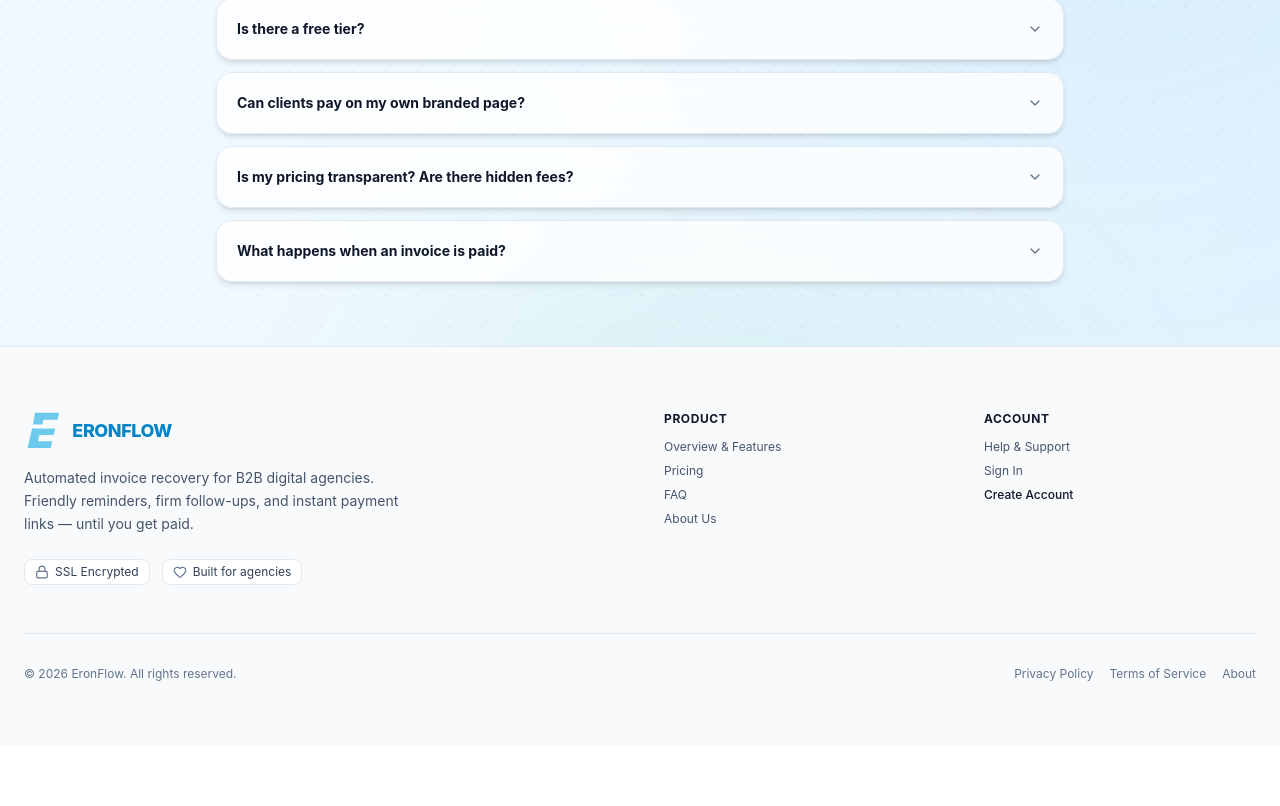
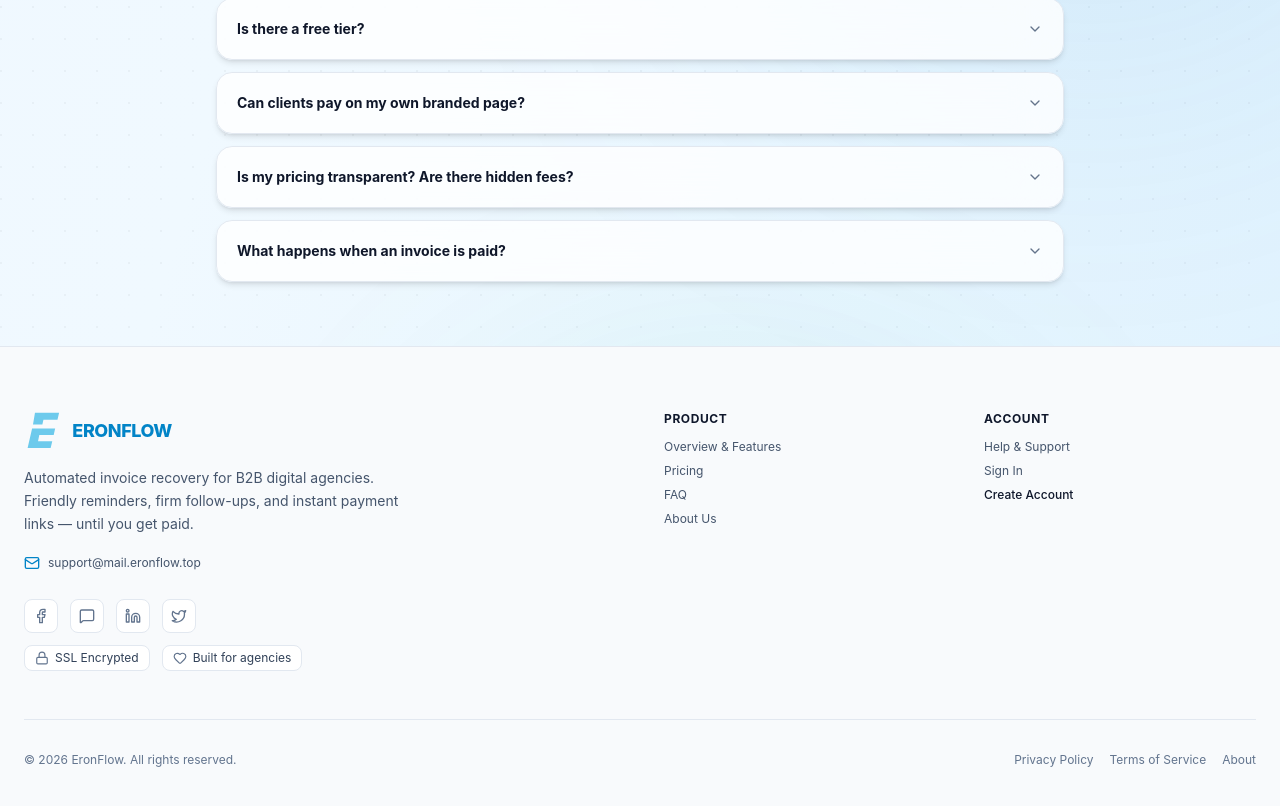
Before and after one commit to sayed-anower/rexo, a React (Vite) app: page / in a window 1280 px wide. Shown: the part 3578-4384 px from the top of the page. Before the commit the page ends 4324 px from the top, so only its background shows below. Built offline with nearby package versions, Linux system fonts and the light colour scheme; no server answers.

Commit message:
edit footer

```diff
--- a/src/components/Footer.tsx
+++ b/src/components/Footer.tsx
@@ -1,6 +1,7 @@
 import React from 'react';
-import { Lock, Heart } from 'lucide-react';
+import { Lock, Heart, Facebook, MessageSquare, Linkedin, Twitter, Mail } from 'lucide-react';
 import { navigate } from '../App';
+import { SUPPORT_EMAIL } from '../data/plans.ts';
 
 interface FooterProps {
   onNavigateHome?: () => void;
@@ -29,7 +30,61 @@ export function Footer({ onNavigateHome, onOpenAuth }: FooterProps) {
               firm follow-ups, and instant payment links — until you get paid.
             </p>
 
-        <div className="flex flex-wrap items-center gap-3 pt-2 text-xs">
+            {/* Support Email */}
+            <div className="pt-1 text-xs">
+              <a
+                href={`mailto:${SUPPORT_EMAIL}`}
+                className="inline-flex items-center gap-2 text-slate-600 hover:text-slate-900 dark:text-slate-400 dark:hover:text-white transition-colors"
+              >
+                <Mail className="w-4 h-4 text-[#0284C7] dark:text-[#38BDF8]" />
+                <span>{SUPPORT_EMAIL}</span>
+              </a>
+            </div>
+
+            {/* Social Links & Trust Badges */}
+            <div className="space-y-3 pt-2">
+              {/* Social Media Links */}
+              <div className="flex items-center gap-3">
+                <a
+                  href="https://facebook.com"
+                  target="_blank"
+                  rel="noopener noreferrer"
+                  className="p-2 rounded-lg bg-white dark:bg-slate-800 border border-slate-200 dark:border-slate-800 text-slate-500 hover:text-[#0284C7] dark:text-slate-400 dark:hover:text-[#38BDF8] transition-colors"
+                  aria-label="Facebook"
+                >
+                  <Facebook className="w-4 h-4" />
+                </a>
+                <a
+                  href="https://m.me"
+                  target="_blank"
+                  rel="noopener noreferrer"
+                  className="p-2 rounded-lg bg-white dark:bg-slate-800 border border-slate-200 dark:border-slate-800 text-slate-500 hover:text-[#0284C7] dark:text-slate-400 dark:hover:text-[#38BDF8] transition-colors"
+                  aria-label="Messenger"
+                >
+                  <MessageSquare className="w-4 h-4" />
+                </a>
+                <a
+                  href="https://linkedin.com"
+                  target="_blank"
+                  rel="noopener noreferrer"
+                  className="p-2 rounded-lg bg-white dark:bg-slate-800 border border-slate-200 dark:border-slate-800 text-slate-500 hover:text-[#0284C7] dark:text-slate-400 dark:hover:text-[#38BDF8] transition-colors"
+                  aria-label="LinkedIn"
+                >
+                  <Linkedin className="w-4 h-4" />
+                </a>
+                <a
+                  href="https://x.com"
+                  target="_blank"
+                  rel="noopener noreferrer"
+                  className="p-2 rounded-lg bg-white dark:bg-slate-800 border border-slate-200 dark:border-slate-800 text-slate-500 hover:text-[#0284C7] dark:text-slate-400 dark:hover:text-[#38BDF8] transition-colors"
+                  aria-label="X (Twitter)"
+                >
+                  <Twitter className="w-4 h-4" />
+                </a>
+              </div>
+
+              {/* Badges */}
+              <div className="flex flex-wrap items-center gap-3 text-xs">
                 <span className="flex items-center gap-1.5 px-2.5 py-1 rounded-lg border border-slate-200 dark:border-slate-800 bg-white dark:bg-slate-800/50 text-slate-700 dark:text-slate-300">
                   <Lock className="w-3.5 h-3.5 text-slate-500 dark:text-slate-400" />
                   SSL Encrypted
@@ -38,6 +93,7 @@ export function Footer({ onNavigateHome, onOpenAuth }: FooterProps) {
                   <Heart className="w-3.5 h-3.5 text-slate-500 dark:text-slate-400" />
                   Built for agencies
                 </span>
+              </div>
             </div>
           </div>
 
```
Lines whose indentation alone changed are shown as unchanged.
